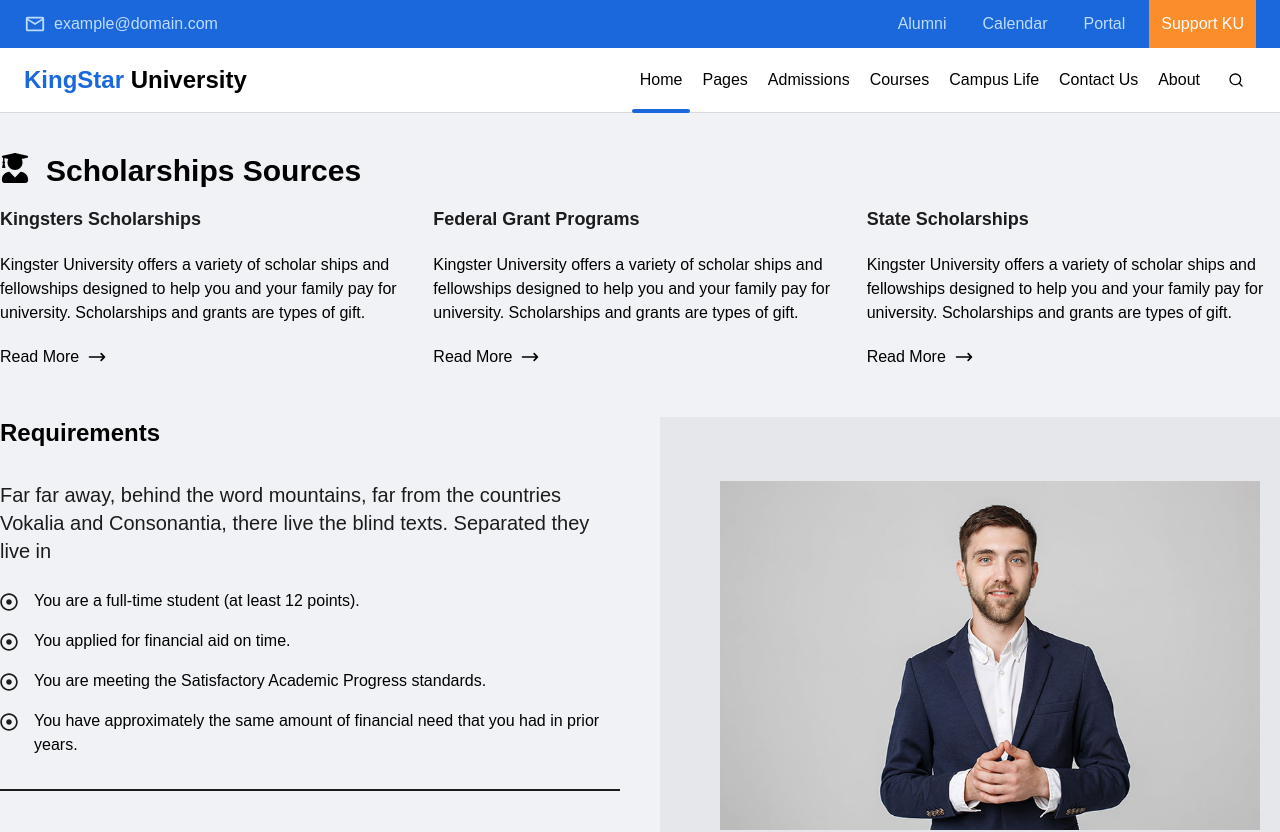
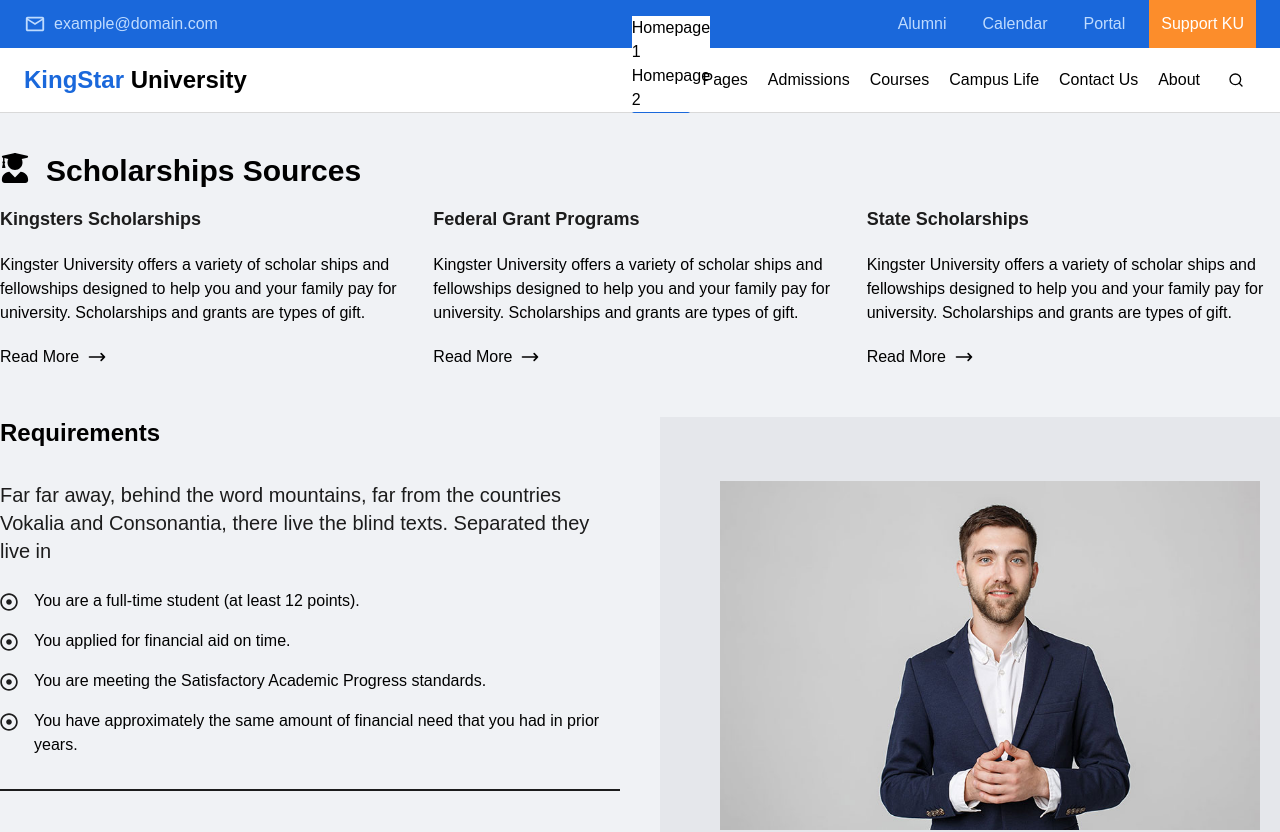
Before and after one commit to Junaed-Uddin/university, a Next.js app: page /scholarship in a window 1280 px wide. Shown: the top 832 px of the page. Built offline with nearby package versions, Linux system fonts and the light colour scheme.

Commit message:
nav updated

```diff
--- a/layouts/Main/Navbar/index.jsx
+++ b/layouts/Main/Navbar/index.jsx
@@ -73,6 +73,7 @@ const Navbar = () => {
                   className="nav-underline absolute w-full h-1 rounded-full bg-primary -bottom-[1px] left-0"
                 />
               )}
+              {link?.child}
             </Link>
           ))}
         </nav>
--- a/layouts/Main/Navbar/links.js
+++ b/layouts/Main/Navbar/links.js
@@ -10,12 +10,24 @@ import {
   BsInfoCircle as AboutIcon,
 } from "react-icons/bs";
 import { GiLifeBar as CampusLifeIcon } from "react-icons/gi";
+import Link from "next/link";
+import styles from "@/styles/navbar.module.css";
 
 const links = [
   {
     path: "/",
     text: "Home",
     icon: <HomeIcon />,
+    child: (
+      <div className={styles.dropdown}>
+        <Link href="" className={styles.link}>
+          Homepage 1
+        </Link>
+        <Link href="" className={styles.link}>
+          Homepage 2
+        </Link>
+      </div>
+    ),
   },
   {
     path: "/pages",
--- /dev/null
+++ b/styles/navbar.module.css
@@ -0,0 +1,7 @@
+.dropdown {
+  @apply flex flex-col bg-paper absolute bottom-0 left-0;
+}
+
+.dropdow > .link {
+  @apply px-3 py-2;
+}
```
